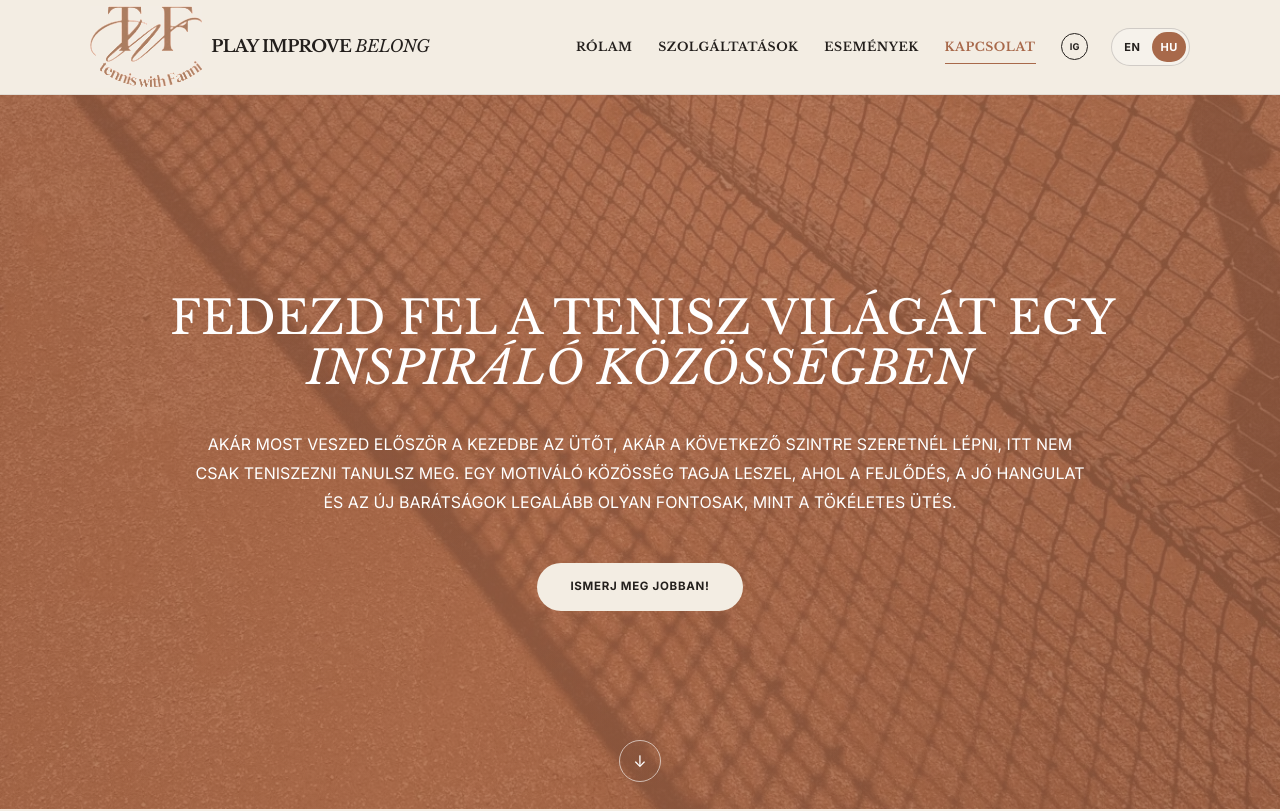
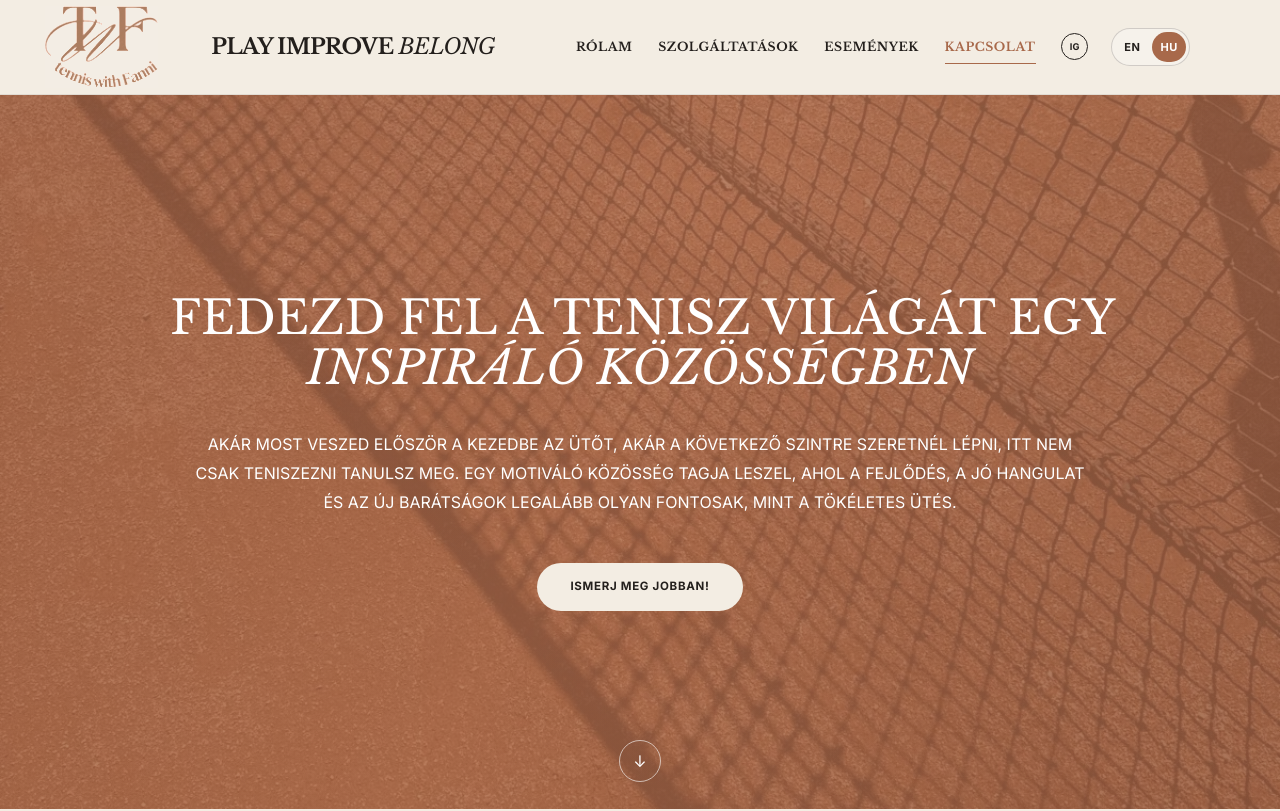
Before and after one commit to braun119/fanni-tennis, a Next.js app: page / in a window 1280 px wide. Shown: the top 811 px of the page. Built offline with nearby package versions, Linux system fonts and the light colour scheme.

Commit message:
Update header branding and favicon

```diff
--- a/app/globals.css
+++ b/app/globals.css
@@ -63,7 +63,7 @@ h2 {
   display: inline-flex;
   align-items: center;
   gap: 0.55rem;
-  font-size: 1.05rem;
+  font-size: 1.365rem;
   font-weight: 700;
   letter-spacing: -0.035em;
 }
@@ -76,6 +76,8 @@ h2 {
   width: 112.86px;
   height: 81.225px;
   flex: 0 0 auto;
+  margin-right: 3.5vw;
+  margin-left: -3.5vw;
   overflow: hidden;
   background: transparent;
 }
@@ -951,7 +953,12 @@ footer p { margin: 0; text-align: center; }
 @media (max-width: 680px) {
   body { font-size: 15px; }
   .site-header { padding: 0 5vw; }
-  .brand-mark { width: 94.905px; height: 68.4px; }
+  .brand-mark {
+    width: 94.905px;
+    height: 68.4px;
+    margin-right: 0;
+    margin-left: 0;
+  }
   .brand > span:last-child { display: none; }
 
   .language-switcher { margin-right: 0.15rem; }
--- a/app/layout.tsx
+++ b/app/layout.tsx
@@ -6,8 +6,8 @@ export const metadata: Metadata = {
   description:
     "Teniszoktatás, táborok és inspiráló közösségi események Fricska Fannival Székesfehérváron.",
   icons: {
-    icon: "/favicon.svg?v=2",
-    shortcut: "/favicon.svg?v=2",
+    icon: "/favicon-logo-terracotta.png?v=4",
+    shortcut: "/favicon-logo-terracotta.png?v=4",
   },
 };
 
```
Also changed, not shown: public/favicon-logo-terracotta.png (added).
